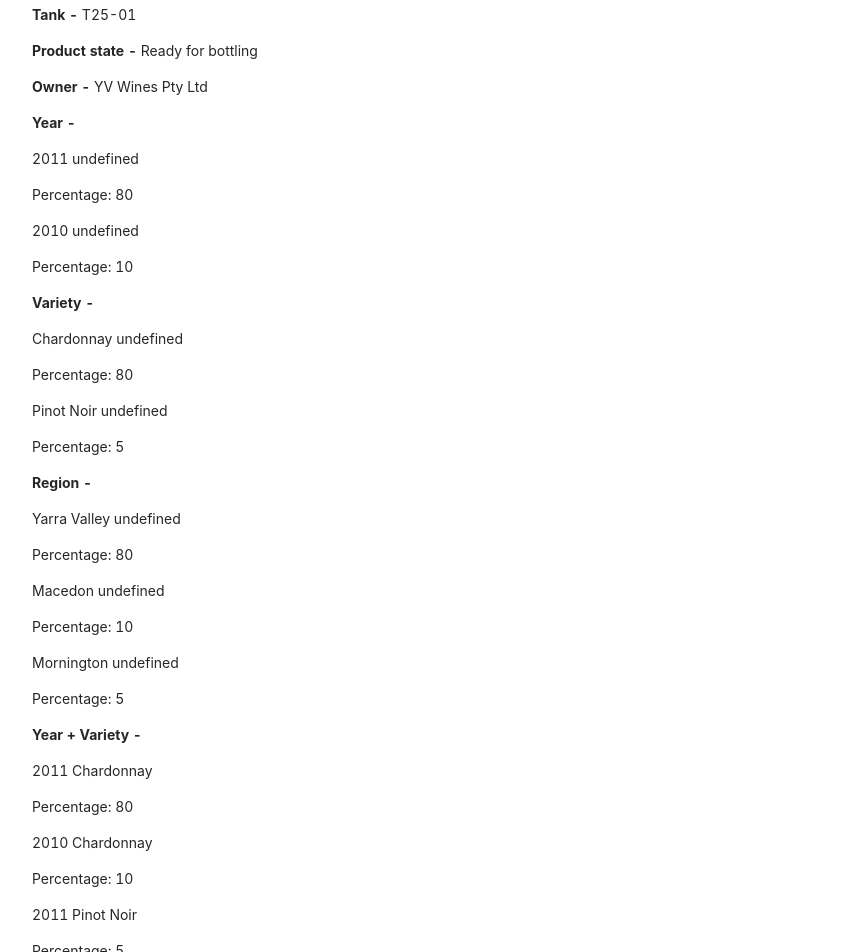
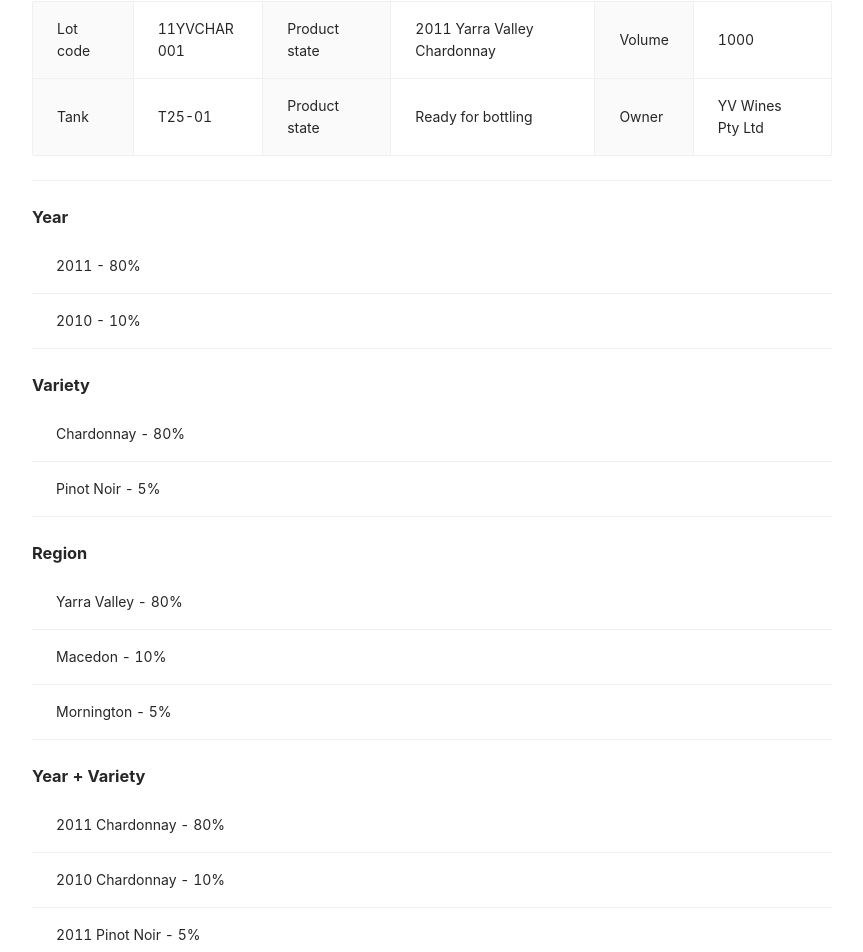
Before and after one commit to kanwang198801/winery-frontend, a React (Create React App) app: page /wine/11YVCHAR001 in a window 1280 px wide. Shown: the part 198-1150 px from the top of the page, without its empty margins (208-1071 px from the left). Built offline with nearby package versions, Linux system fonts and the light colour scheme.

Commit message:
updated ui

```diff
--- a/src/App.css
+++ b/src/App.css
@@ -5,6 +5,10 @@
 .App-logo {
   height: 40vmin;
   pointer-events: none;
+}
+
+.ant-card-body {
+  min-height: 130px;
 }
 
 @media (prefers-reduced-motion: no-preference) {
--- a/src/App.js
+++ b/src/App.js
@@ -1,5 +1,6 @@
 import React from 'react';
 import Routes from './routes';
+import "./App.css";
 import { BrowserRouter as Router } from 'react-router-dom';
 
 const App = () => (
--- a/src/containers/Wine.js
+++ b/src/containers/Wine.js
@@ -1,8 +1,9 @@
 import React, { useState, useEffect } from 'react';
 import { Helmet } from "react-helmet";
-import { message, Button, Input, Divider } from 'antd';
+import { Link } from 'react-router-dom';
+import { Descriptions, Divider, List } from 'antd';
 import 'antd/dist/antd.css';
-import { EyeOutlined, LoadingOutlined } from '@ant-design/icons';
+import { LoadingOutlined, ArrowLeftOutlined } from '@ant-design/icons';
 import Theme from "../components/Theme";
 import MockData from "../data/mockData.json";
 import { comparePercentage } from "../utils/functions"
@@ -22,13 +23,25 @@
 
         let breakdown = [];
         let uniqueKey = [];
+
         searchResult.components.sort(comparePercentage).forEach(item => {
+            if (secondType) {
                 if (!uniqueKey.includes(`${item[type]} ${item[secondType]}`)) {
                     breakdown.push({
                         percentage: item.percentage,
                         key: `${item[type]} ${item[secondType]}`,
                     });
                     uniqueKey.push(`${item[type]} ${item[secondType]}`);
+                }
+            }
+            else {
+                if (!uniqueKey.includes(`${item[type]}`)) {
+                    breakdown.push({
+                        percentage: item.percentage,
+                        key: `${item[type]}`,
+                    });
+                    uniqueKey.push(`${item[type]}`);
+                }
             }
         });
 
@@ -48,44 +61,93 @@
                 <title>Wines</title>
                 <meta name="description" content="Wines" />
             </Helmet>
+            <Link to="/"><ArrowLeftOutlined /></Link>
             <h1>Wine Details</h1>
             {!loading ?
                 wine ?
                     <>
-                        <p><strong>Lot code - </strong>{wine.lotCode}</p>
-                        {wine.description && <p><strong>Description - </strong>{wine.description}</p>}
-                        <p><strong>Volume - </strong>{wine.volume} ML</p>
-                        <p><strong>Tank - </strong>{wine.tankCode}</p>
-                        {wine.productState && <p><strong> Product state - </strong>{wine.productState}</p>}
-                        <p><strong> Owner - </strong>{wine.ownerName}</p>
-                        <p><strong>Year - </strong></p>
-                        {yearBreakDownData.map(data =>
-                            <>
-                                <p>{data.key}</p>
-                                <p>Percentage: {data.percentage}</p>
-                            </>
+                        <Divider />
+                        <Descriptions title="Wine Information" bordered>
+                            <Descriptions.Item label="Lot code"> {wine.lotCode}</Descriptions.Item>
+                            {wine.description && <Descriptions.Item label="Product state">{wine.description}</Descriptions.Item>}
+                            <Descriptions.Item label="Volume">{wine.volume}</Descriptions.Item>
+                            <Descriptions.Item label="Tank">{wine.tankCode}</Descriptions.Item>
+                            {wine.productState && <Descriptions.Item label="Product state">{wine.productState}</Descriptions.Item>}
+                            <Descriptions.Item label="Owner">{wine.ownerName}</Descriptions.Item>
+                        </Descriptions>
+                        <Divider />
+                        <h3><strong>Year</strong></h3>
+                        <List
+                            itemLayout="vertical"
+                            size="large"
+                            pagination={{
+                                onChange: page => {
+                                    console.log(page);
+                                },
+                                pageSize: 5,
+                                hideOnSinglePage: true
+                            }}
+                            dataSource={yearBreakDownData}
+                            renderItem={item => (
+                                <List.Item key={item.key}>
+                                    {item.key} -  {item.percentage}%
+                                </List.Item>
                             )}
-                        <p><strong>Variety - </strong></p>
-                        {varietyBreakdownData.map(data =>
-                            <>
-                                <p>{data.key}</p>
-                                <p>Percentage: {data.percentage}</p>
-                            </>
+                        />
+                        <h3><strong>Variety</strong></h3>
+                        <List
+                            itemLayout="vertical"
+                            size="large"
+                            pagination={{
+                                onChange: page => {
+                                    console.log(page);
+                                },
+                                pageSize: 5,
+                                hideOnSinglePage: true
+                            }}
+                            dataSource={varietyBreakdownData}
+                            renderItem={item => (
+                                <List.Item key={item.key}>
+                                    {item.key} -  {item.percentage}%
+                                </List.Item>
                             )}
-                        <p><strong>Region - </strong></p>
-                        {regionBreakdownData.map(data =>
-                            <>
-                                <p>{data.key}</p>
-                                <p>Percentage: {data.percentage}</p>
-                            </>
+                        />
+                        <h3><strong>Region</strong></h3>
+                        <List
+                            itemLayout="vertical"
+                            size="large"
+                            pagination={{
+                                onChange: page => {
+                                    console.log(page);
+                                },
+                                pageSize: 5,
+                                hideOnSinglePage: true
+                            }}
+                            dataSource={regionBreakdownData}
+                            renderItem={item => (
+                                <List.Item key={item.key}>
+                                    {item.key} -  {item.percentage}%
+                                </List.Item>
                             )}
-                        <p><strong>Year + Variety - </strong></p>
-                        {yearAndVarietyBreakdownData.map(data =>
-                            <>
-                                <p>{data.key}</p>
-                                <p>Percentage: {data.percentage}</p>
-                            </>
+                        />
+                        <h3><strong>Year + Variety</strong></h3>
+                        <List
+                            itemLayout="vertical"
+                            size="large"
+                            pagination={{
+                                onChange: page => {
+                                    console.log(page);
+                                },
+                                pageSize: 5,
+                                hideOnSinglePage: true
+                            }}
+                            dataSource={yearAndVarietyBreakdownData}
+                            renderItem={item => (
+                                <List.Item key={item.key}>
+                                    {item.key} -  {item.percentage}%
+                                </List.Item>
                             )}
+                        />
                     </>
                     :
                     <LoadingOutlined style={{ fontSize: '36px' }} />
```
Lines whose indentation alone changed are shown as unchanged.
